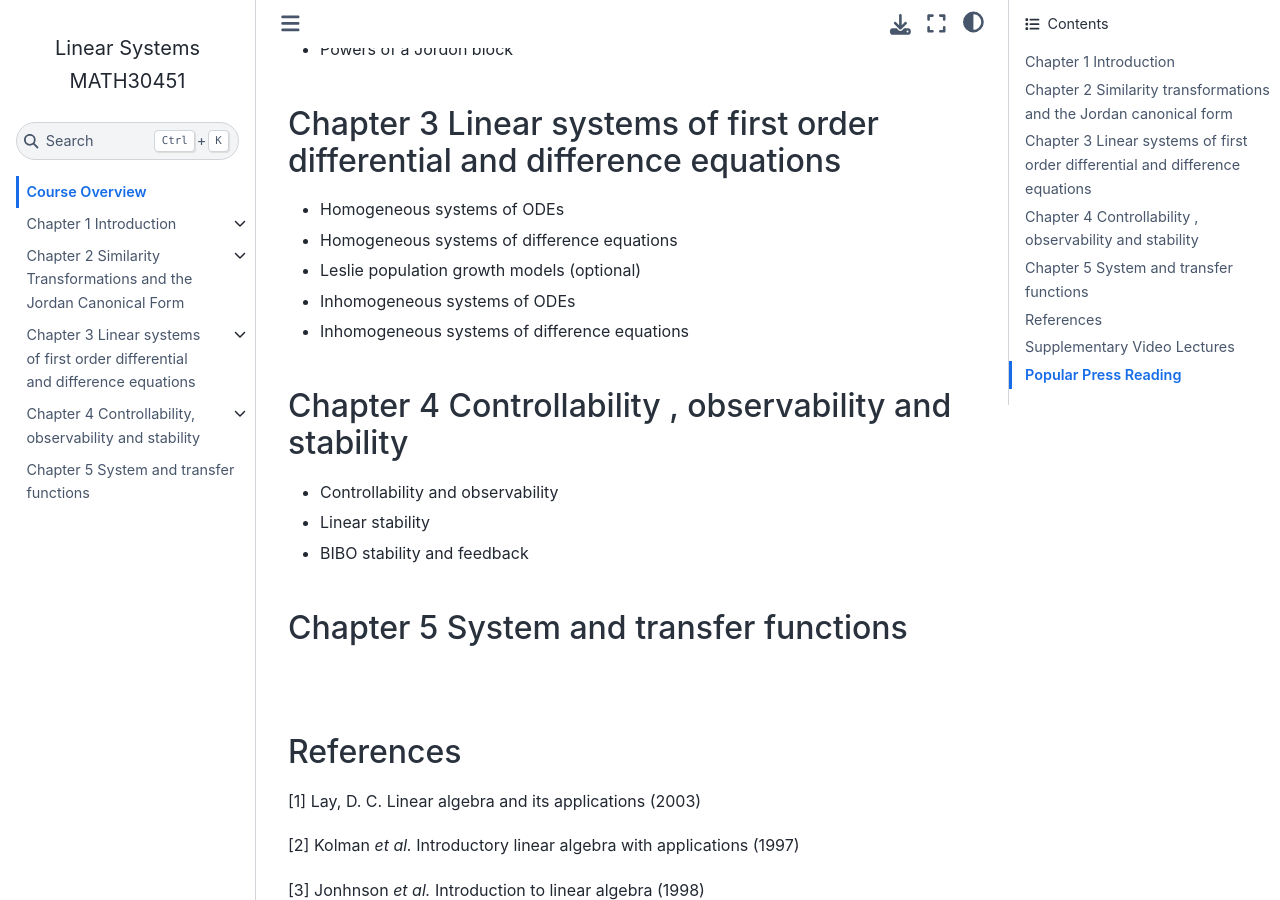
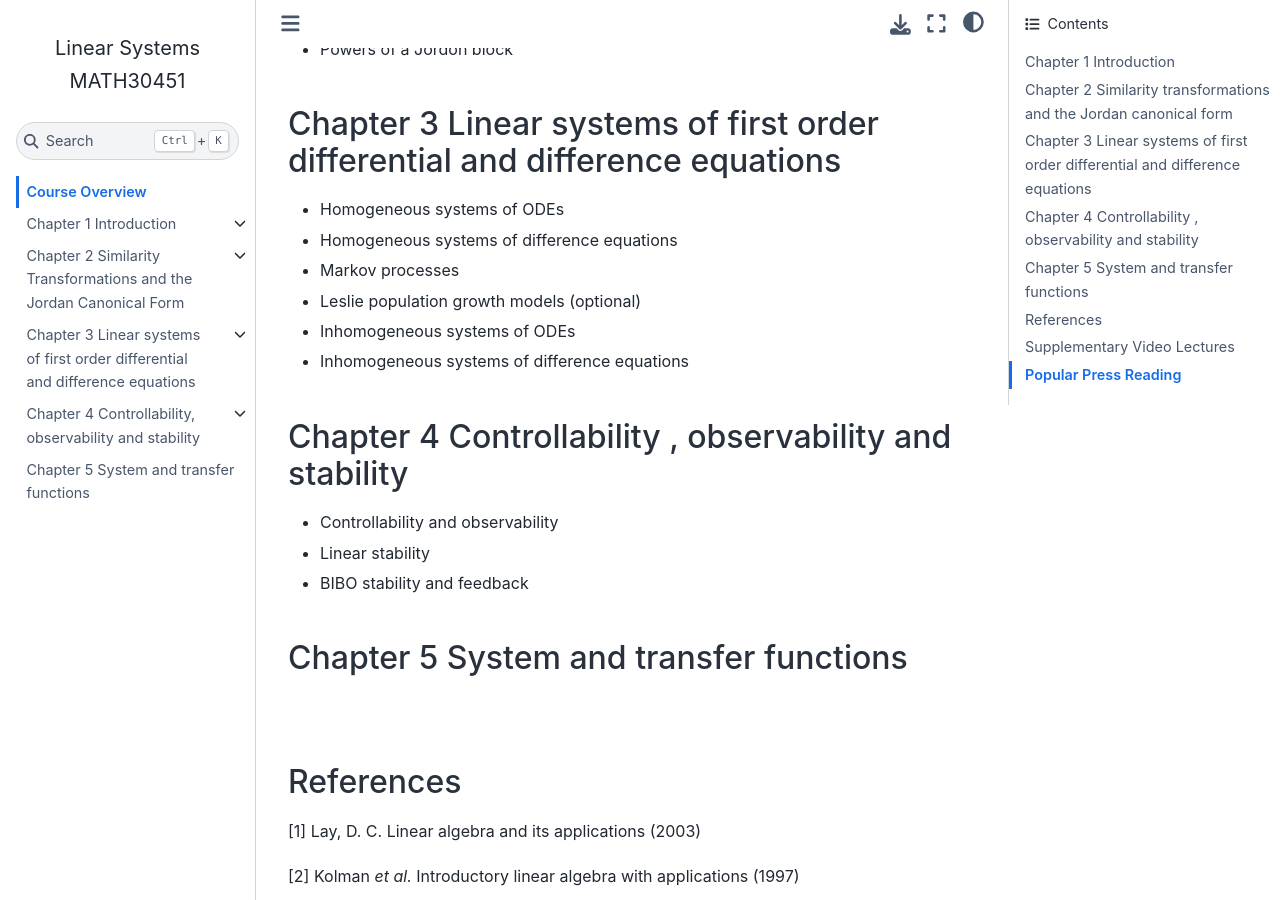
Before and after one commit to jjcrofts77/Linear-Systems-MATH30451, a Jupyter Book: the page built from intro.md, in a window 1280 px wide and 900 px high, scrolled down 623 px. Built offline with Jupyter Book 1.0.4 settings and Sphinx 7.4.7 and the Sphinx Book theme 1.1.4, drawn with Linux system fonts in a browser that asks for light colours.

Commit message:
Update intro.md

```diff
--- a/intro.md
+++ b/intro.md
@@ -19,6 +19,7 @@ This Jupyterbook provides the course notes for the third year module Linear Syst
 ### Chapter 3 Linear systems of first order differential and difference equations
    - Homogeneous systems of ODEs
    - Homogeneous systems of difference equations
+   - Markov processes
    - Leslie population growth models (optional)
    - Inhomogeneous systems of ODEs
    - Inhomogeneous systems of difference equations
```
